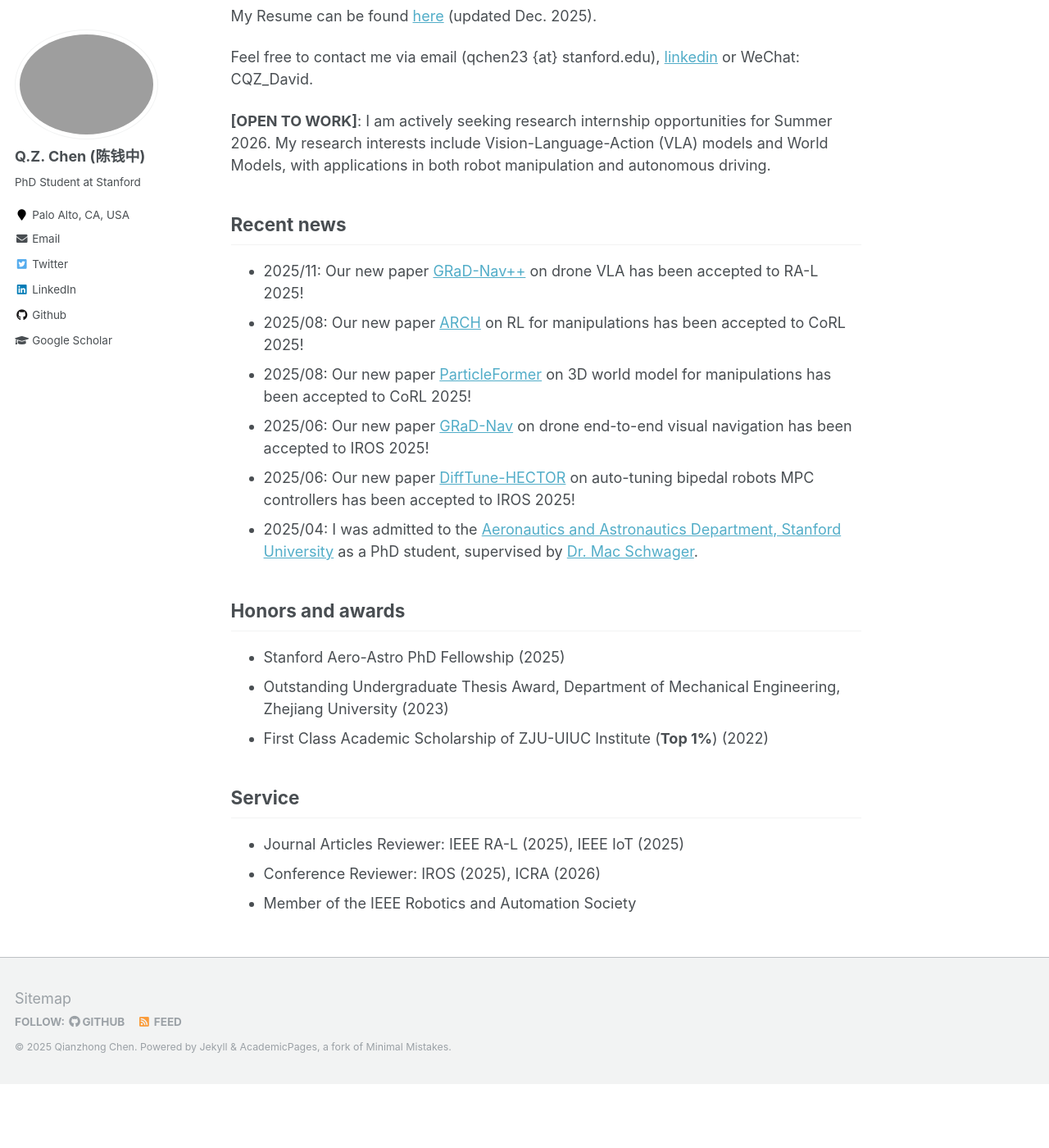
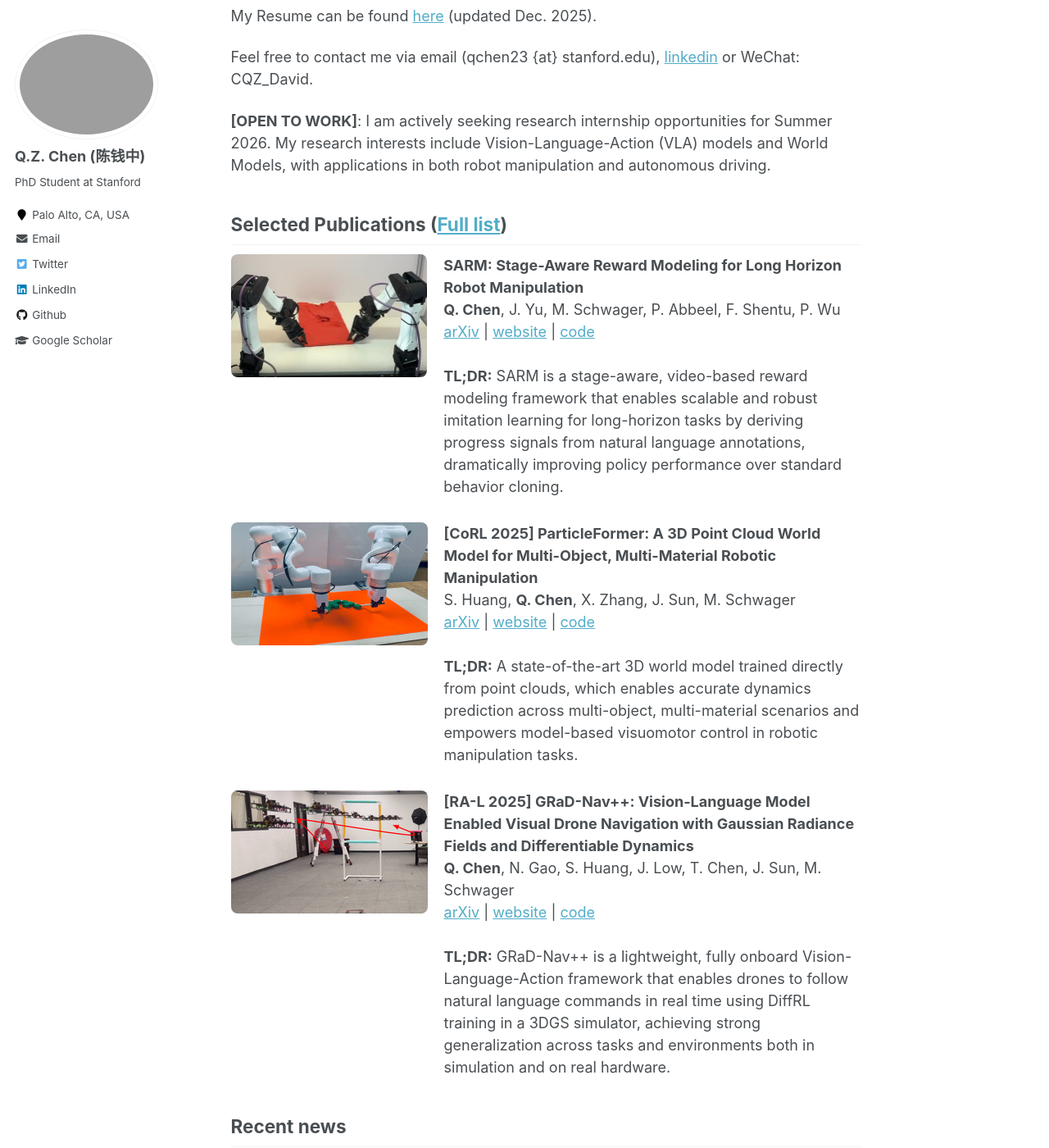
Before and after one commit to Qianzhong-Chen/Qianzhong-Chen.github.io, a Jekyll site: the page built from _pages/about.md, in a window 1280 px wide and 1400 px high, scrolled down 518 px. Shown: the whole window at 82% size. Built offline with Jekyll 4.4.1, drawn with Linux system fonts in a browser that asks for light colours; before the commit the page ends 1840 px from its top, so only the background shows below that.

Commit message:
update website

```diff
--- a/_pages/about.md
+++ b/_pages/about.md
@@ -15,11 +15,49 @@ My interests and background are across robot VLA model, world model, progress-ba
 
 I received my Bachelor's degree in Mechanical Engineering from both Zhejiang University and UIUC in 2023. I received my Master's degree in Mechanical Engineering from Stanford University in 2025.
 
-My Resume can be found [here](https://drive.google.com/file/d/11-Zr4blYht-ascevT06f2HQ033LxN_JS/view?usp=sharing) (updated Dec. 2025).
+My Resume can be found [here](https://drive.google.com/file/d/1EaNpeg3MZBYarqiUz-3ov_aR61ki7okc/view?usp=sharing) (updated Dec. 2025).
 
 Feel free to contact me via email (qchen23 {at} stanford.edu), [linkedin](https://www.linkedin.com/in/qianzhong-chen-9bab01209/) or WeChat: CQZ_David.
 
 **[OPEN TO WORK]**: I am actively seeking research internship opportunities for Summer 2026. My research interests include Vision-Language-Action (VLA) models and World Models, with applications in both robot manipulation and autonomous driving.
+
+Selected Publications ([Full list](https://qianzhong-chen.github.io/publications/))
+------
+<div class="publication" style="display: flex; align-items: stretch; margin-bottom: 30px;">
+  <img src="/images/publications/sarm.png" alt="sarm" style="width: 240px; height: 150px; object-fit: fill; margin-right: 20px; border-radius: 8px;">
+  <div>
+    <strong> SARM: Stage-Aware Reward Modeling for Long Horizon Robot Manipulation</strong><br>
+    <strong>Q. Chen</strong>, J. Yu, M. Schwager, P. Abbeel, F. Shentu, P. Wu<br>
+    <a href="https://arxiv.org/abs/2509.25358" target="_blank">arXiv</a> |
+    <a href="https://qianzhong-chen.github.io/sarm.github.io/" target="_blank">website</a> |
+    <a href="https://qianzhong-chen.github.io/sarm.github.io/" target="_blank">code</a><br><br>
+    <strong>TL;DR:</strong> SARM is a stage-aware, video-based reward modeling framework that enables scalable and robust imitation learning for long-horizon tasks by deriving progress signals from natural language annotations, dramatically improving policy performance over standard behavior cloning.
+  </div>
+</div>
+
+<div class="publication" style="display: flex; align-items: stretch; margin-bottom: 30px;">
+  <img src="/images/publications/particle_former_website.jpg" alt="ParticleFormer" style="width: 240px; height: 150px; object-fit: fill; margin-right: 20px; border-radius: 8px;">
+  <div>
+    <strong>[CoRL 2025] ParticleFormer: A 3D Point Cloud World Model for Multi-Object, Multi-Material Robotic Manipulation</strong><br>
+    S. Huang, <strong>Q. Chen</strong>, X. Zhang, J. Sun, M. Schwager<br>
+    <a href="https://arxiv.org/abs/2506.23126" target="_blank">arXiv</a> |
+    <a href="https://suninghuang19.github.io/particleformer_page/" target="_blank">website</a> |
+    <a href="https://suninghuang19.github.io/particleformer_page/" target="_blank">code</a><br><br>
+    <strong>TL;DR:</strong> A state-of-the-art 3D world model trained directly from point clouds, which enables accurate dynamics prediction across multi-object, multi-material scenarios and empowers model-based visuomotor control in robotic manipulation tasks.
+  </div>
+</div>
+
+<div class="publication" style="display: flex; align-items: stretch; margin-bottom: 30px;">
+  <img src="/images/publications/grad_nav_pp.png" alt="DroneVLA" style="width: 240px; height: 150px; object-fit: fill; margin-right: 20px; border-radius: 8px;">
+  <div>
+    <strong> [RA-L 2025] GRaD-Nav++: Vision-Language Model Enabled Visual Drone Navigation with Gaussian Radiance Fields and Differentiable Dynamics</strong><br>
+    <strong>Q. Chen</strong>, N. Gao, S. Huang, J. Low, T. Chen, J. Sun, M. Schwager<br>
+    <a href="https://www.arxiv.org/abs/2506.14009" target="_blank">arXiv</a> |
+    <a href="https://qianzhong-chen.github.io/gradnavpp.github.io/" target="_blank">website</a> |
+    <a href="https://github.com/Qianzhong-Chen/grad_nav" target="_blank">code</a><br><br>
+    <strong>TL;DR:</strong> GRaD-Nav++ is a lightweight, fully onboard Vision-Language-Action framework that enables drones to follow natural language commands in real time using DiffRL training in a 3DGS simulator, achieving strong generalization across tasks and environments both in simulation and on real hardware.
+  </div>
+</div>
 
 Recent news
 ------
```
Also changed, not shown: _data/navigation.yml (+4 -4 lines), _pages/cv.md (+1 -50 lines).
